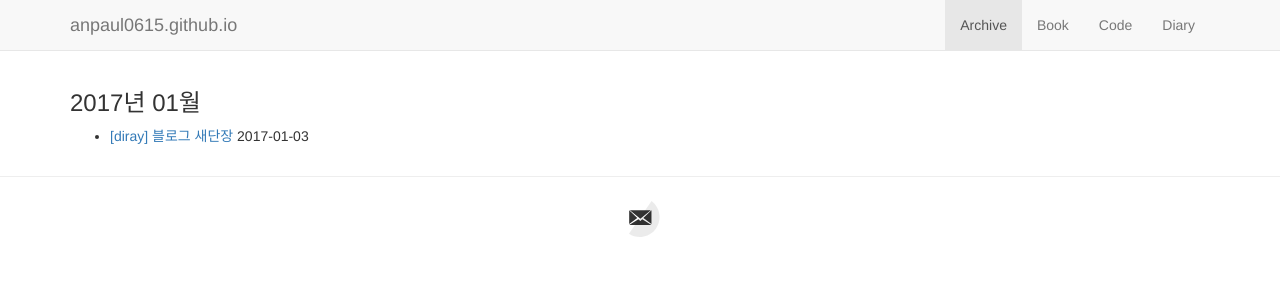
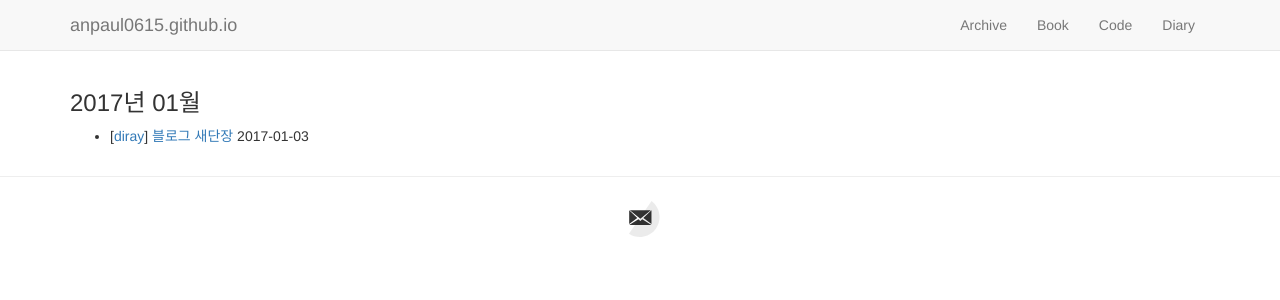
Before and after one commit to anpaul0615/resume, a Jekyll site: the page built from archive.md, in a window 1280 px wide. Shown: the top 300 px of the page. Built offline with Jekyll 4.4.1, drawn with Linux system fonts in a browser that asks for light colours.

Commit message:
add attach-file directory, amend directory structure

```diff
--- a/_layouts/base.html
+++ b/_layouts/base.html
@@ -5,8 +5,8 @@
   <meta http-equiv='X-UA-Compatible' content='IE=edge,chrome=1'>
   <meta name='viewport' content='width=device-width, initial-scale=1.0, maximum-scale=1.0'>
   <title>{{ page.title }}</title>
-  <link rel="stylesheet" href="https://cdnjs.cloudflare.com/ajax/libs/twitter-bootstrap/3.3.6/css/bootstrap.min.css">
-  <link rel="stylesheet" href="/stylesheets/base.css">
+  <link rel="stylesheet" href="https://cdnjs.cloudflare.com/ajax/libs/twitter-bootstrap/3.3.6/css/bootstrap.min.css" />
+  <link rel="stylesheet" href="/assets/stylesheets/base.css" />
   <!--[if lt IE 9]>
   <script src="//html5shiv.googlecode.com/svn/trunk/html5.js"></script>
   <![endif]-->
@@ -54,7 +54,7 @@
 
   <script src="https://cdnjs.cloudflare.com/ajax/libs/jquery/1.12.4/jquery.min.js"></script>
   <script src="https://cdnjs.cloudflare.com/ajax/libs/twitter-bootstrap/3.3.6/js/bootstrap.min.js"></script>
-  <script src="/javascripts/base.js">
+  <script src="/assets/javascripts/base.js">
   </script>
 </body>
 </html>
--- a/archive/index.md
+++ b/archive.md
@@ -1,7 +1,7 @@
 ---
 layout: base
 title: Archive
-permalink: /archive
+permalink: /archive/
 ---
 
 <!-- from http://www.mitsake.net/2012/04/archives-in-jekyll/ -->
@@ -14,9 +14,8 @@ permalink: /archive
   <h3>{{ post.date | date: '%Y년 %m월' }}</h3><ul>
   {% endif %}
   <li>
-    <a href="{{ post.url }}">
-      [{{ post.category }}] {{ post.title }}
-    </a>
+    <span class="date">[<a href="{{ post.category }}">{{ post.category }}</a>]</span>
+    <a href="{{ post.url }}">{{ post.title }}</a>
     <span class="date">{{ post.date | date: "%Y-%m-%d" }}</span>
   </li>
 {% endfor %}
--- a/javascripts/base.js
+++ b/assets/javascripts/base.js
@@ -1,4 +1,4 @@
-$(function(){
+(function (window, document, $) {
 
   // 현재메뉴 활성화
   let current = $('#navbar').attr('data-active');
@@ -7,4 +7,4 @@ $(function(){
     if(current == path) $(this).addClass('active');
   });
 
-});
+}(window, window.document, window.jQuery));
--- a/stylesheets/base.css
+++ b/assets/stylesheets/base.css
@@ -13,8 +13,7 @@ body::-webkit-scrollbar {
     display: none;
 }
 
-.container {
-}
+.container {}
 .container.margin-top {
     margin-top: 5em;
 }
```
Also changed, not shown: assets/javascripts/search.js (added, +27 -0 lines), book.md (renamed from book/index.md, +1 -1 lines), code.md (renamed from code/index.md, +1 -1 lines), diary.md (renamed from diary/index.md, +1 -1 lines), javascripts/search.js (deleted, +0 -9 lines), assets/files/hello.png (added).
